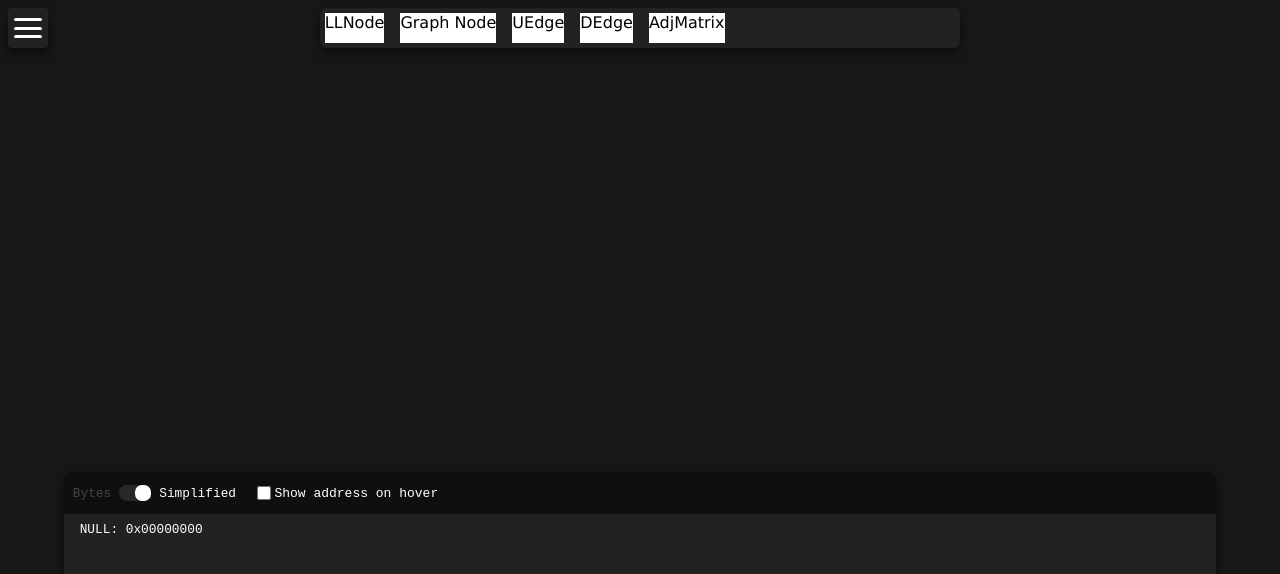
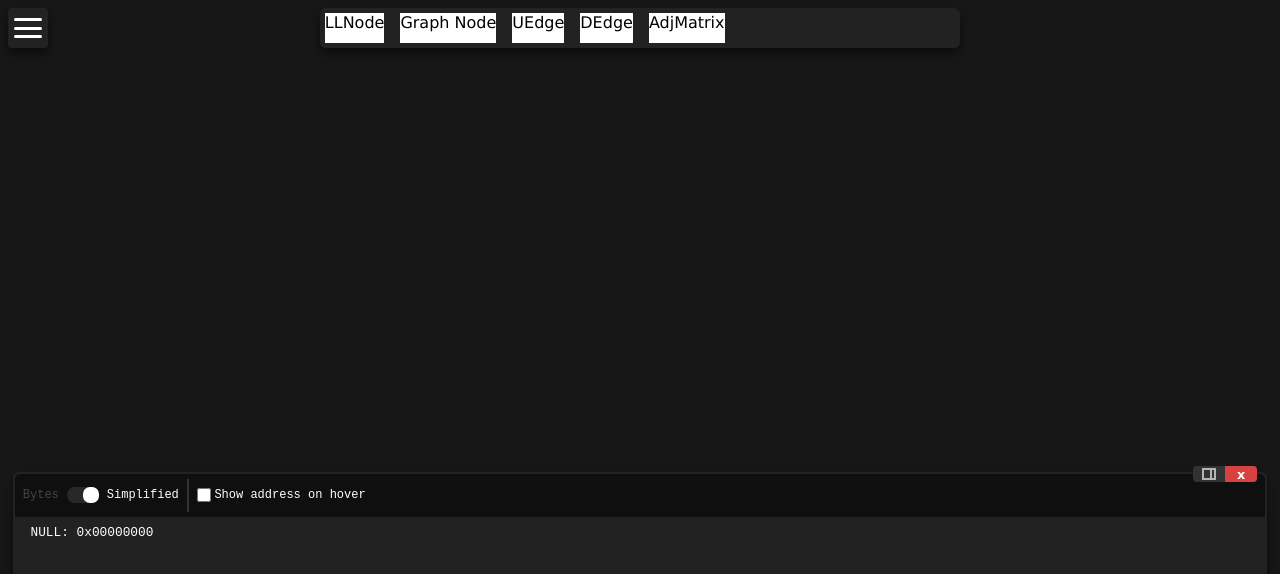
Before and after one commit to syncMutex/i-wanna-see-stuff-work, a Vue app: page /dsa in a window 1280 px wide. Shown: the top 574 px of the page. Built offline with nearby package versions, Linux system fonts and the light colour scheme.

Commit message:
updated mem alloc basic ui

```diff
--- a/src/data-struct/components/TheBody.vue
+++ b/src/data-struct/components/TheBody.vue
@@ -5,6 +5,7 @@ import SelectedItem from "./selected-item.vue";
 import SettingsMenu from "./settings-menu.vue";
 import Algorithm from "./algorithm.vue";
 import MemoryAlloc from "./memory-alloc/memory-alloc.vue";
+import { isMemAllocShow } from "./refs";
 
 </script>
 
@@ -15,7 +16,7 @@ import MemoryAlloc from "./memory-alloc/memory-alloc.vue";
 	<PlaygroundSection />
 	<SelectedItem />
 	<Algorithm />
-	<MemoryAlloc />
+	<MemoryAlloc v-if="isMemAllocShow" />
 </div>
 </template>
 
--- a/src/data-struct/components/memory-alloc/memory-alloc.vue
+++ b/src/data-struct/components/memory-alloc/memory-alloc.vue
@@ -3,27 +3,36 @@ import { ref } from "vue";
 import Select from "../../../common-components/select.vue";
 import BytesView from "./bytes-view.vue";
 import SimplifiedView from "./simplified-view.vue";
+import { setIsMemAllocShow } from "../refs";
 
 enum Mode {
 	Bytes = "Bytes",
-	String = "Simplified"
+	Simplified = "Simplified"
 }
 
 const byteAlign: any = { "auto": "auto", "4": 4, "8": 8, "16": 16, "32": 32, "64": 64 };
-const mode = ref(Mode.String);
+const mode = ref(Mode.Simplified);
 const curByteAlign = ref<"auto" | number>("auto");
 const showAddressOnHover = ref<boolean>(false);
 const allocContainerDiv = ref<Element | null>(null);
+const addressType = ref<"hex" | "decimal">("hex");
+const isBottomLayout = ref<boolean>(true);
 
 </script>
 
 <template>
-<div id="memory-alloc" class="floating-panel">
+<div id="memory-alloc" :class="['floating-panel', isBottomLayout ? 'bottom' : 'left']">
+	<div id="pane-btns">
+		<div style="background-color: #d94141;" @click="setIsMemAllocShow(false)">x</div>
+		<div class="left-icon" v-if="isBottomLayout" @click="isBottomLayout = false"></div>
+		<div class="bottom-icon" v-else @click="isBottomLayout = true"></div>
+	</div>
+
 	<div id="top-bar" class="scroll-bar">
 		<div class="mode-container">
 			<div :style="{ color: Mode.Bytes === mode ? 'white' : '#444444' }">{{ Mode.Bytes }}</div>
-			<div :class="['switch', mode]" @click="() => mode = mode === Mode.String ? Mode.Bytes : Mode.String"></div>
-			<div :style="{ color: Mode.String === mode ? 'white' : '#444444' }">{{ Mode.String }}</div>
+			<div :class="['switch', mode]" @click="() => mode = mode === Mode.Simplified ? Mode.Bytes : Mode.Simplified"></div>
+			<div :style="{ color: Mode.Simplified === mode ? 'white' : '#444444' }">{{ Mode.Simplified }}</div>
 		</div>
 
 		<div class="custom-select-container" v-if="mode === Mode.Bytes">
@@ -31,15 +40,27 @@ const allocContainerDiv = ref<Element | null>(null);
 			<Select :options="byteAlign as any" :onChange="(value) => curByteAlign = value as any" :value="curByteAlign as string" />
 		</div>
 
-		<div class="hover-address" v-if="mode === Mode.String">
-			<input type="checkbox" v-model="showAddressOnHover" />
-			<label>Show address on hover</label>
-		</div>
+		<template v-if="mode === Mode.Simplified">
+			<div class="hover-address">
+				<input type="checkbox" v-model="showAddressOnHover" />
+				<label>Show address on hover</label>
+			</div>
+
+			<div class="custom-select-container" v-if="showAddressOnHover">
+				<pre>Address Type: </pre>
+				<Select :options="{ hex: 'hex', 'decimal': 'decimal' }" :onChange="(value) => addressType = value as any" :value="addressType" />
+			</div>
+		</template>
 	</div>
 
 	<div id="alloc-container" class="scroll-bar" ref="allocContainerDiv">
 		<BytesView v-if="mode === Mode.Bytes" :byteAlign="byteAlign[curByteAlign as any]" :parentDiv="allocContainerDiv" />
-		<SimplifiedView v-if="mode === Mode.String" :showAddressOnHover="showAddressOnHover" :parentDiv="allocContainerDiv" />
+		<SimplifiedView
+			v-if="mode === Mode.Simplified"
+			:showAddressOnHover="showAddressOnHover"
+			:addressType="addressType"
+			:parentDiv="allocContainerDiv"
+		/>
 	</div>
 </div>
 </template>
@@ -61,14 +82,101 @@ const allocContainerDiv = ref<Element | null>(null);
 
 #memory-alloc{
 	position: absolute;
-	width: 90%;
+	z-index: 100;
+	display: flex;
+	flex-direction: column;
+	padding: 2px;
+}
+
+.left{
+	width: 40%;
+	height: 90%;
+	right: 0.1%;
+	bottom: 1%;
+}
+
+.bottom {
+	width: 98%;
 	height: 40%;
 	bottom: 1%;
-	z-index: 100;
+}
+
+#pane-btns {
+	display: flex;
+	flex-direction: row-reverse;
+	align-items: center;
+	position: absolute;
+	right: 10px;
+	background-color: rgb(50, 50, 50);
+	border-radius: 4px;
+	height: 1rem;
+	min-width: 2rem;
+	width: max-content;
+	transform: translateY(-50%);
 	overflow: hidden;
+}
+
+#pane-btns > *{
+	display: flex;
+	align-items: center;
+	justify-content: center;
+	width: 2rem;
+	height: 100%;
+	font-weight: bold;
+	font-size: 0.8rem;
+	cursor: pointer;
+}
+
+#pane-btns .left-icon{
+	display: flex;
+	flex-direction: row;
+	position: relative;
+	right: 0;
+	padding: 0.15rem 0.5rem;
+}
+
+.left-icon::before{
+	content: "";
+	display: block;
+	width: 60%;
+	height: 100%;
+	border: 2px solid rgb(180, 180, 180);
+}
+
+.left-icon::after{
+	content: "";
+	display: block;
+	width: 30%;
+	height: 100%;
+	border: 2px solid rgb(180, 180, 180);
+	border-left: 0;
+}
+
+#pane-btns .bottom-icon{
 	display: flex;
 	flex-direction: column;
+	position: relative;
+	right: 0;
+	padding: 0.1rem 0.5rem;
 }
+
+.bottom-icon::before{
+	content: "";
+	display: block;
+	width: 100%;
+	height: 60%;
+	border: 2px solid rgb(180, 180, 180);
+}
+
+.bottom-icon::after{
+	content: "";
+	display: block;
+	width: 100%;
+	height: 30%;
+	border: 2px solid rgb(180, 180, 180);
+	border-top: 0;
+}
+
 
 #top-bar{
 	background-color: rgb(15, 15, 15);
@@ -77,9 +185,11 @@ const allocContainerDiv = ref<Element | null>(null);
 	display: flex;
 	flex-direction: row;
 	align-items: center;
-	padding: 0.25rem;
 	overflow-x: auto;
 	overflow-y: hidden;
+	padding: 0.3rem 0;
+	font-size: 0.75rem;
+	border-radius: 5px 5px 0 0;
 }
 
 #top-bar::-webkit-scrollbar{
@@ -87,9 +197,14 @@ const allocContainerDiv = ref<Element | null>(null);
 }
 
 #top-bar > * {
-	margin-right: 1rem;
 	min-height: 100%;
+	padding: 0 0.5rem;
 	height: 100%;
+	border-right: 2px solid #333333;
+}
+
+#top-bar > *:last-child{
+	border-right: 0;
 }
 
 #alloc-container{
@@ -105,7 +220,6 @@ const allocContainerDiv = ref<Element | null>(null);
 	flex-direction: row;
 	align-items: center;
 	justify-content: space-around;
-	font-size: 0.8rem;
 	font-family: monospace;
 	padding: 0.3rem;
 	color: white;
--- a/src/data-struct/components/memory-alloc/simplified-view.vue
+++ b/src/data-struct/components/memory-alloc/simplified-view.vue
@@ -7,7 +7,8 @@ import { ElementHandler } from '../../handler/element-handler';
 
 const props = defineProps<{
 	showAddressOnHover: boolean,
-	parentDiv: Element | null
+	parentDiv: Element | null,
+	addressType: "hex" | "decimal"
 }>();
 
 let pointerMap: { [_:string]: Element } = {};
@@ -67,7 +68,7 @@ onMounted(() => {
 		:class="['simplified', block.v.constructor.name, block.freeBlock ? 'freed' : '']"
 		:ref="((el: Element) => { refMapper(block.toString(), el) }) as any"
 	>
-		<span class="address" v-if="props.showAddressOnHover">{{" " + block.toString() + " "}}</span>
+		<span class="address" v-if="props.showAddressOnHover">{{" " + ((props.addressType === "hex") ? block.toString() : block.start) + " "}}</span>
 		<template v-for="b in block.v.toDisplayableBlocks()">
 			<span v-if="typeof b === 'string'">{{b}}</span>
 			<span v-else style="cursor: pointer;" @click="derefPtr(b.ptr)">{{ b.ptr }}</span>
@@ -141,7 +142,6 @@ onMounted(() => {
 	border-radius: 5px;
 	font-size: 0.8rem;
 	line-height: 1.3em;
-	transition: all 1s;
 }
 
 .address{
@@ -152,6 +152,11 @@ onMounted(() => {
 	pointer-events: none;
 	border-radius: 5px;
 	transition: all 0.2s;
+	z-index: 200;
+}
+
+.simplified:hover{
+	z-index: 200;
 }
 
 .simplified:hover .address{
@@ -160,19 +165,18 @@ onMounted(() => {
 	background-color: white;
 	color: black;
 	transform: scale(1.1);
-	z-index: 100;
 }
 
 .simplified.freed{
-	background-color: rgb(80, 80, 80);
-	color: grey;
-	opacity: 0.4;
+	background-color: rgba(80, 80, 80, 0.4);
+	color: rgba(150, 150, 150, 0.4);
 }
 
 .simplified.deref-highlight{
 	background-color: white;
 	color: black;
 	box-shadow: 0 0 10px white;
+	transition: all 1s;
 }
 
 .simplified.focus-highlight{
--- a/src/data-struct/components/refs.ts
+++ b/src/data-struct/components/refs.ts
@@ -1,9 +1,9 @@
 import { readonly, ref, shallowReactive } from "vue";
 import { AlgorithmHandler } from "../algorithm-handler";
-// import bfs from "../graph/algorithms/bfs";
 
 const _isMenuOpen = ref<boolean>(false);
 const _showToolBar = ref<boolean>(true);
+const _isMemAllocShow = ref<boolean>(true);
 
 class AlgorithmState {
 	alg: null | AlgorithmHandler = null;
@@ -37,5 +37,10 @@ export function setShowToolBar(v: boolean) {
 	_showToolBar.value = v;
 }
 
+export function setIsMemAllocShow(v: boolean) {
+	_isMemAllocShow.value = v;
+}
+
 export const showToolBar = readonly(_showToolBar);
 export const isMenuOpen = readonly(_isMenuOpen);
+export const isMemAllocShow = readonly(_isMemAllocShow);
--- a/src/data-struct/components/settings-menu.vue
+++ b/src/data-struct/components/settings-menu.vue
@@ -1,5 +1,5 @@
 <script setup lang="ts">
-import { showToolBar, isMenuOpen, setIsMenuOpen } from "./refs";
+import { showToolBar, isMenuOpen, setIsMenuOpen, setIsMemAllocShow, isMemAllocShow } from "./refs";
 import { playground } from "../handler/playground-handler";
 import { setDelay, DELAY } from "../global";
 import Range from "../../common-components/range.vue";
@@ -30,12 +30,14 @@ function setDisplayGrid() {
 		</div>
 	</section>
 </div>
+<div id="mem-alloc-btn" v-if="!isMemAllocShow" @click="setIsMemAllocShow(true)">
+</div>
 </template>
 
 <style scoped>
 @import "./css/common.css";
 
-#menu-btn{
+#menu-btn, #mem-alloc-btn{
 	position: absolute;
 	min-width: 2.5rem;
 	min-height: 2.5rem;
@@ -44,6 +46,10 @@ function setDisplayGrid() {
 	z-index: 10;
 	top: 0.5rem;
 	left: 0.5rem;
+}
+
+#menu-btn{
+	z-index: 15;
 }
 
 #menu-section{
@@ -58,7 +64,7 @@ function setDisplayGrid() {
 	border-radius: 4px;
 }
 
-.icon{
+.icon, .mem-alloc-icon{
 	display: flex;
 	justify-content: center;
 	align-items: center;
@@ -89,4 +95,13 @@ function setDisplayGrid() {
 	bottom: 26%;
 }
 
+#mem-alloc-btn{
+	min-width: 2.5rem;
+	min-height: 2.5rem;
+	width: 2.5rem;
+	height: 2.5rem;
+	background-color: #333333;
+	top: 3.5rem;
+}
+
 </style>
--- a/src/data-struct/memory-allocator/types.ts
+++ b/src/data-struct/memory-allocator/types.ts
@@ -7,14 +7,14 @@ export class Chars implements AllocDisplay {
 	cap: number;
 
 	static new(value: string): Ptr<Chars> {
-		const newChars = new Chars(value);
-		const mem = allocator.malloc<Chars>(value.length, newChars);
+		const obj = new Chars(value);
+		const mem = allocator.malloc<Chars>(obj.cap, obj);
 		return mem;
 	}
 
 	constructor(value: string) {
 		this.charsRef = shallowRef(value);
-		this.cap = value.length;
+		this.cap = Math.max(1, value.length);
 	}
 
 	get chars(): string {
@@ -105,12 +105,12 @@ export class Arr<T extends AllocDisplay | number> implements AllocDisplay {
 
 	static new<T extends AllocDisplay | number>(arr: Array<T>, dsize: number): Ptr<Arr<T>> {
 		const obj = new Arr<T>(arr);
-		return allocator.malloc(arr.length * dsize, obj);
+		return allocator.malloc(obj.cap * dsize, obj);
 	}
 
 	constructor(arr: Array<T>) {
 		this.arr = shallowReactive(arr);
-		this.cap = arr.length;
+		this.cap = Math.max(1, arr.length);
 	}
 
     toBytes(): Array<string> {
@@ -267,12 +267,12 @@ export class MapListMap<T extends AllocDisplay> implements AllocDisplay {
 
 	static new<T extends AllocDisplay>(map: Map<T, null>, dsize: number): Ptr<MapListMap<T>> {
 		const obj = new MapListMap<T>(map);
-		return allocator.malloc(map.size * dsize, obj);
+		return allocator.malloc(obj.cap * dsize, obj);
 	}
 
 	constructor(map: Map<T, null>) {
 		this.map = shallowReactive(map);
-		this.cap = map.size;
+		this.cap = Math.max(1, map.size);
 	}
 
     toBytes(): Array<string> {
--- a/src/data-struct/samples.ts
+++ b/src/data-struct/samples.ts
@@ -15,13 +15,13 @@ export function createSampleLinkedList(canvas: CanvasHandler) {
 
 	const nodes = [];
 
-	let row = 1;
+	let row = 5;
 	let col = 0;
 
 	for(let i = 0; i < row; i++) {
 		let x = 20;
 		for(let j = 0; j < col; j++) {
-			const enode = new ElementLLNode(x * GAP, y * GAP, 'node-' + String(String(i) + j));
+			const enode = new ElementLLNode(x * GAP, y * GAP, 'n-' + String(String(i) + j));
 			canvas.add(enode, enode.arrow);
 			x += 12;
 			nodes.push(enode);
```
